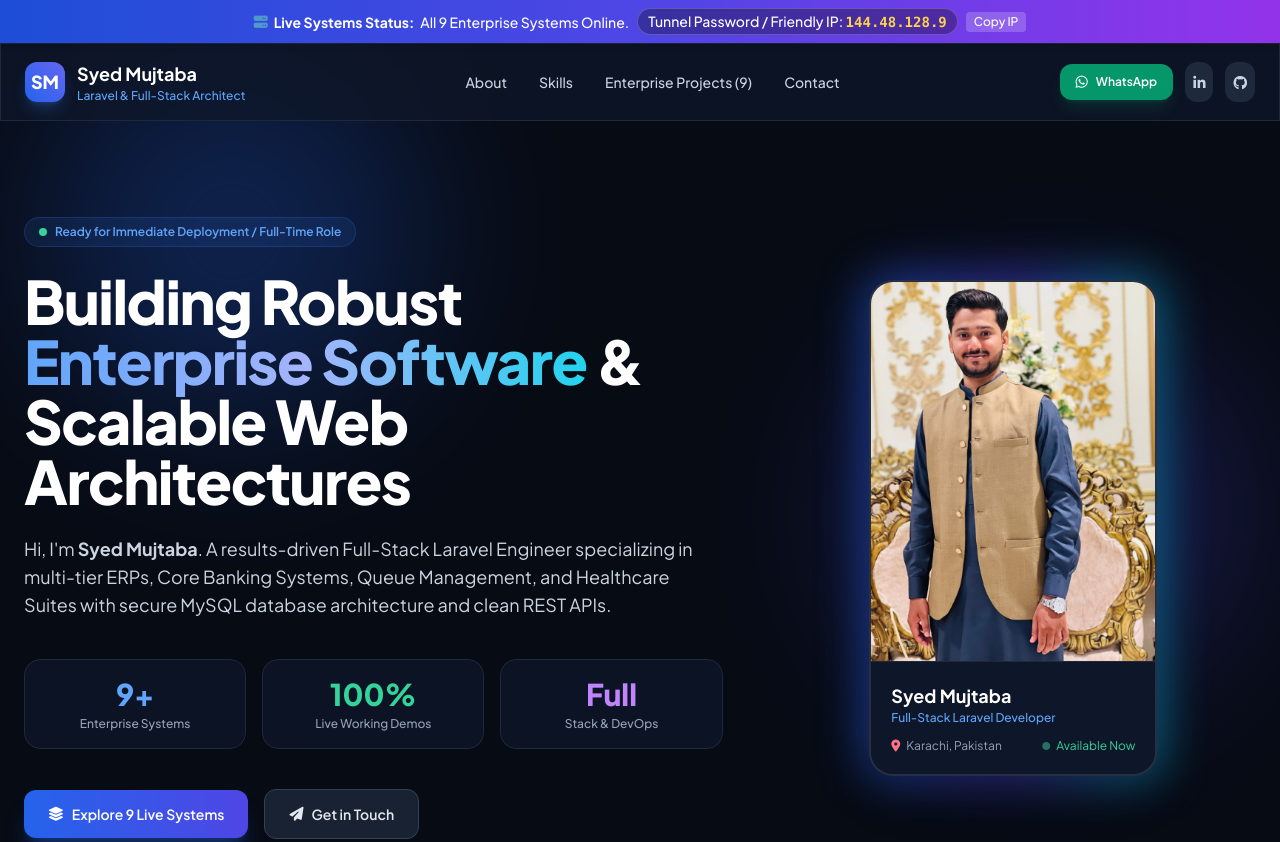
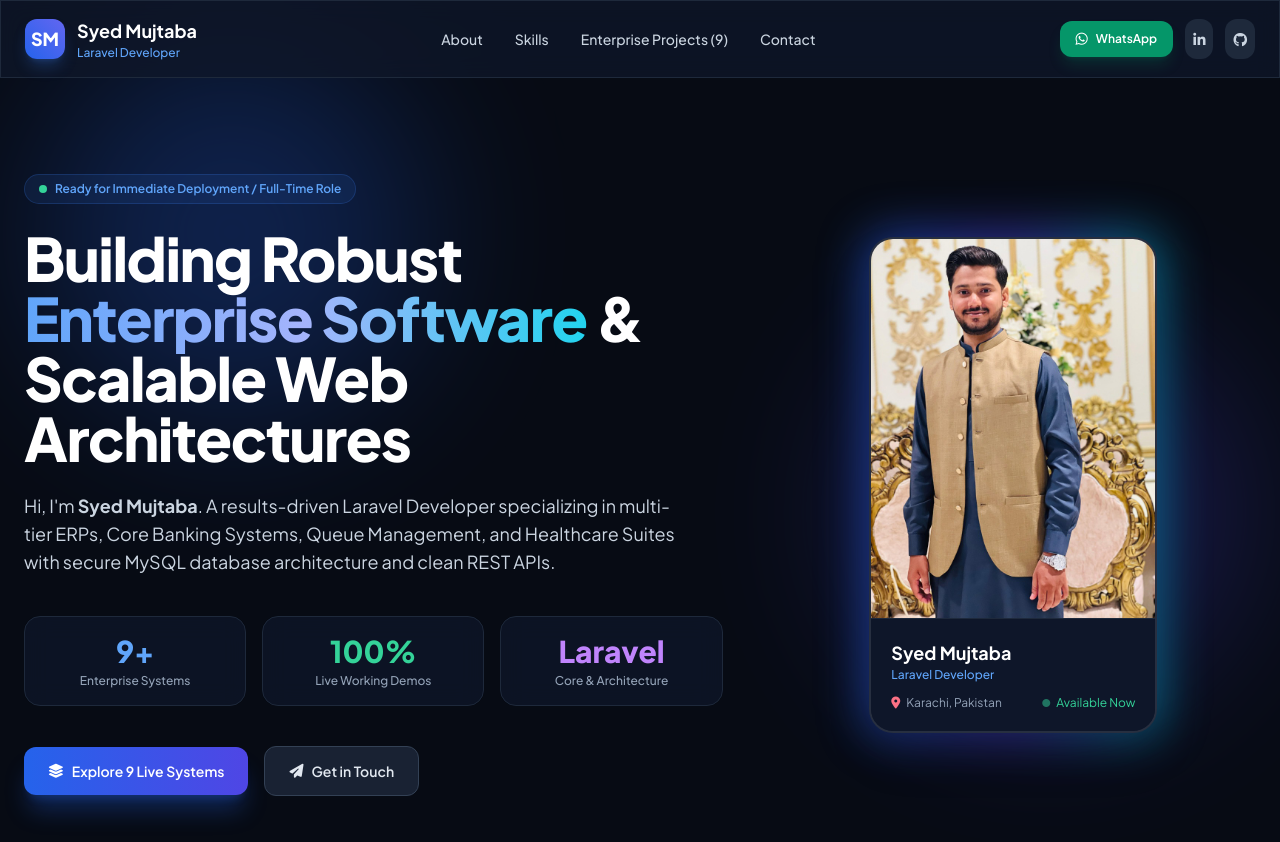
Before and after one commit to syedmujtabatech/syedmujtabatech.github.io, a plain HTML site: page index.html in a window 1280 px wide. Shown: the top 842 px of the page. Drawn offline with nearby package versions, Linux system fonts and the light colour scheme.

Commit message:
Update title to Laravel Developer and remove top announcement bar

```diff
--- a/index.html
+++ b/index.html
@@ -3,8 +3,8 @@
 <head>
   <meta charset="UTF-8">
   <meta name="viewport" content="width=device-width, initial-scale=1.0">
-  <title>Syed Mujtaba | Full-Stack Laravel & Web Systems Architect</title>
-  <meta name="description" content="Portfolio of Syed Mujtaba - Enterprise Full-Stack Laravel Developer specializing in ERPs, Banking Systems, Healthcare and E-Commerce.">
+  <title>Syed Mujtaba | Laravel Developer & Web Systems Architect</title>
+  <meta name="description" content="Portfolio of Syed Mujtaba - Enterprise Laravel Developer specializing in ERPs, Banking Systems, Healthcare and E-Commerce.">
   <link rel="preconnect" href="https://fonts.googleapis.com">
   <link rel="preconnect" href="https://fonts.gstatic.com" crossorigin>
   <link href="https://fonts.googleapis.com/css2?family=Plus+Jakarta+Sans:wght@300;400;500;600;700;800&display=swap" rel="stylesheet">
@@ -53,17 +53,8 @@
   <div class="glow-blob w-96 h-96 bg-indigo-600 top-80 right-10"></div>
   <div class="glow-blob w-[500px] h-[500px] bg-cyan-600 bottom-20 left-1/3"></div>
 
-  <!-- Top Announcement Bar for Localtunnel Reviewers -->
-  <div class="bg-gradient-to-r from-blue-700 via-indigo-600 to-purple-600 text-white text-xs md:text-sm py-2 px-4 text-center font-medium shadow-md sticky top-0 z-50">
-    <div class="max-w-7xl mx-auto flex items-center justify-center flex-wrap gap-2">
-      <span class="flex items-center gap-1.5"><i class="fa-solid fa-server animate-pulse text-emerald-300"></i> <b>Live Systems Status:</b> All 9 Enterprise Systems Online.</span>
-      <span class="bg-black/30 px-2.5 py-0.5 rounded-full border border-white/20">Tunnel Password / Friendly IP: <code class="font-bold text-amber-300">144.48.128.9</code></span>
-      <button onclick="navigator.clipboard.writeText('144.48.128.9'); alert('Copied IP: 144.48.128.9');" class="bg-white/20 hover:bg-white/30 px-2 py-0.5 rounded text-xs transition">Copy IP</button>
-    </div>
-  </div>
-
   <!-- Navigation -->
-  <nav class="glass sticky top-9 z-40 border-b border-slate-800">
+  <nav class="glass sticky top-0 z-50 border-b border-slate-800">
     <div class="max-w-7xl mx-auto px-6 py-4 flex items-center justify-between">
       <a href="#" class="flex items-center gap-3 group">
         <div class="w-10 h-10 rounded-xl bg-gradient-to-tr from-blue-600 to-indigo-500 flex items-center justify-center text-white font-black text-lg shadow-lg shadow-blue-500/25">
@@ -71,7 +62,7 @@
         </div>
         <div>
           <span class="text-lg font-bold text-white group-hover:text-blue-400 transition">Syed Mujtaba</span>
-          <span class="block text-xs text-blue-400 font-medium">Laravel & Full-Stack Architect</span>
+          <span class="block text-xs text-blue-400 font-medium">Laravel Developer</span>
         </div>
       </a>
       <div class="hidden md:flex items-center gap-8 text-sm font-medium text-slate-300">
@@ -106,7 +97,7 @@
           Building Robust <span class="bg-gradient-to-r from-blue-400 via-indigo-300 to-cyan-400 bg-clip-text text-transparent">Enterprise Software</span> & Scalable Web Architectures
         </h1>
         <p class="text-base md:text-lg text-slate-300 leading-relaxed max-w-2xl">
-          Hi, I'm <b>Syed Mujtaba</b>. A results-driven Full-Stack Laravel Engineer specializing in multi-tier ERPs, Core Banking Systems, Queue Management, and Healthcare Suites with secure MySQL database architecture and clean REST APIs.
+          Hi, I'm <b>Syed Mujtaba</b>. A results-driven Laravel Developer specializing in multi-tier ERPs, Core Banking Systems, Queue Management, and Healthcare Suites with secure MySQL database architecture and clean REST APIs.
         </p>
 
         <!-- Quick Stats Banner -->
@@ -120,8 +111,8 @@
             <span class="block text-xs text-slate-400 mt-1 font-medium">Live Working Demos</span>
           </div>
           <div class="p-4 rounded-2xl glass border border-slate-800 text-center">
-            <span class="text-2xl md:text-3xl font-black text-purple-400">Full</span>
-            <span class="block text-xs text-slate-400 mt-1 font-medium">Stack & DevOps</span>
+            <span class="text-2xl md:text-3xl font-black text-purple-400">Laravel</span>
+            <span class="block text-xs text-slate-400 mt-1 font-medium">Core & Architecture</span>
           </div>
         </div>
 
@@ -143,7 +134,7 @@
             <img src="./profile.jpg" alt="Syed Mujtaba" class="w-full h-auto object-cover object-top hover:scale-105 transition duration-500">
             <div class="p-5 bg-slate-900/90 backdrop-blur-md border-t border-slate-800">
               <h3 class="text-lg font-bold text-white">Syed Mujtaba</h3>
-              <p class="text-xs text-blue-400 font-medium">Full-Stack Laravel Developer</p>
+              <p class="text-xs text-blue-400 font-medium">Laravel Developer</p>
               <div class="mt-3 flex items-center justify-between text-xs text-slate-400">
                 <span class="flex items-center gap-1.5"><i class="fa-solid fa-location-dot text-rose-400"></i> Karachi, Pakistan</span>
                 <span class="flex items-center gap-1.5 text-emerald-400"><i class="fa-solid fa-circle text-[8px] animate-pulse"></i> Available Now</span>
@@ -640,7 +631,7 @@
       </div>
       <div class="md:col-span-7 space-y-6">
         <h2 class="text-xs font-bold uppercase tracking-widest text-blue-400">Professional Background</h2>
-        <h3 class="text-3xl font-extrabold text-white">Full-Stack Laravel Engineer</h3>
+        <h3 class="text-3xl font-extrabold text-white">Laravel Developer</h3>
         <p class="text-slate-300 leading-relaxed text-sm md:text-base">
           I am a passionate software developer based in Karachi, Pakistan. Over the years, I have architected and deployed diverse enterprise solutions ranging from financial core banking engines with strict double-entry ledgers to high-speed queue dispatch servers and large-scale e-commerce storefronts.
         </p>
```
